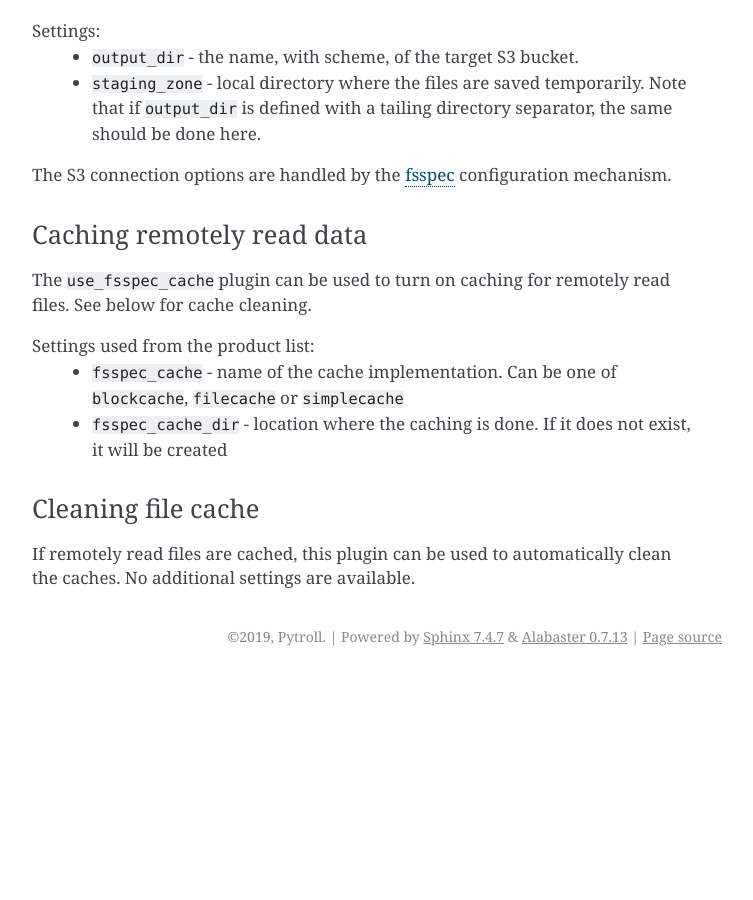
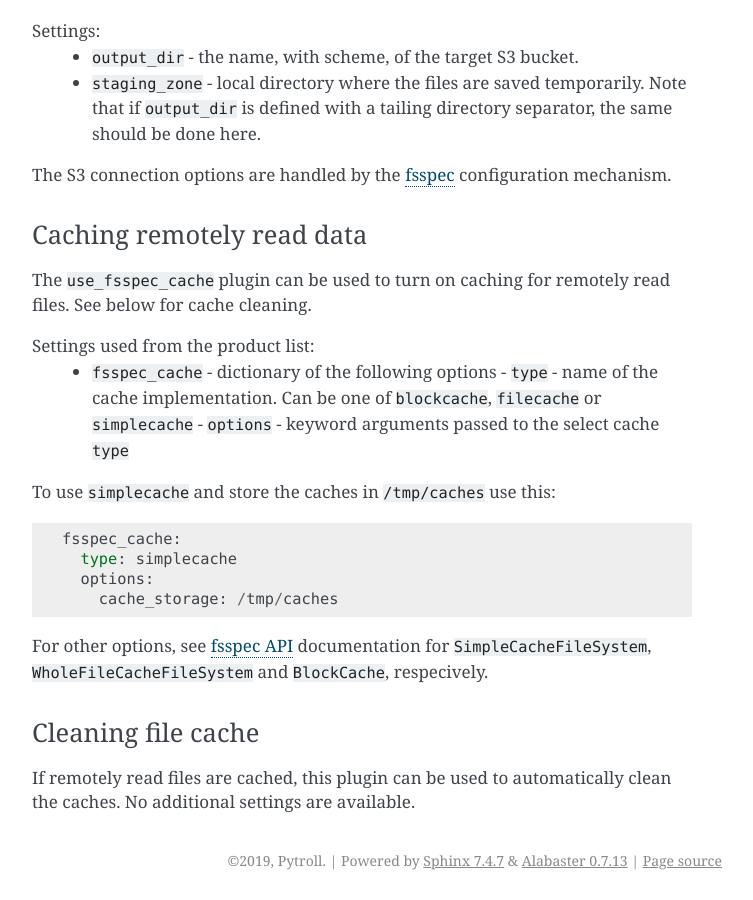
Before and after one commit to pytroll/trollflow2, a Sphinx documentation site: the page built from doc/source/plugins.rst, in a window 1280 px wide and 900 px high, scrolled down 7584 px. Shown: the whole window, without its empty margins (388-1141 px from the left). Built offline with Sphinx 7.4.7, drawn with Linux system fonts in a browser that asks for light colours; before the commit the page ends 8260 px from its top, so only the background shows below that.

Commit message:
Put fsspec cache configuration in a single dictionary

```diff
--- a/doc/source/plugins.rst
+++ b/doc/source/plugins.rst
@@ -367,9 +367,22 @@
 cache cleaning.
 
 Settings used from the product list:
-  - ``fsspec_cache`` - name of the cache implementation. Can be one of ``blockcache``, ``filecache`` or
+  - ``fsspec_cache`` - dictionary of the following options
+    - ``type`` - name of the cache implementation. Can be one of ``blockcache``, ``filecache`` or
     ``simplecache``
-  - ``fsspec_cache_dir`` - location where the caching is done. If it does not exist, it will be created
+    - ``options`` - keyword arguments passed to the select cache ``type``
+
+To use ``simplecache`` and store the caches in ``/tmp/caches`` use this:
+
+.. code-block::
+
+  fsspec_cache:
+    type: simplecache
+    options:
+      cache_storage: /tmp/caches
+
+For other options, see `fsspec API <https://filesystem-spec.readthedocs.io/en/latest/api.html>`_
+documentation for ``SimpleCacheFileSystem``, ``WholeFileCacheFileSystem`` and ``BlockCache``, respecively.
 
 Cleaning file cache
 *******************
```
Also changed, not shown: 2 other files.
